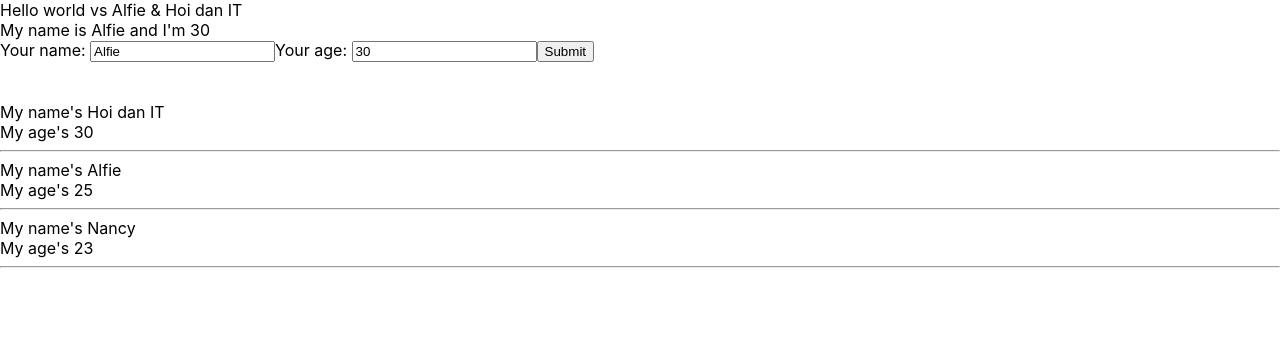
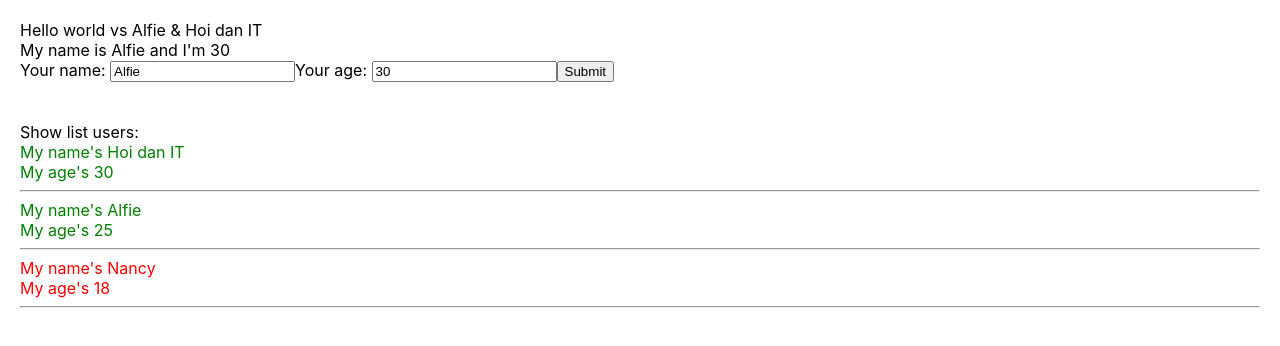
Before and after one commit to alfie-tran/demo-react, a React (Create React App) app: page / in a window 1280 px wide. Shown: the top 346 px of the page. Built offline with nearby package versions, Linux system fonts and the light colour scheme.

Commit message:
commit conditional output

```diff
--- a/src/App.css
+++ b/src/App.css
@@ -1,15 +1,22 @@
+.red {
+	color: red;
+}
+
+.green {
+	color: green;
+}
+
 body {
+	padding: 20px;
 	margin: 0;
-  font-family: -apple-system, BlinkMacSystemFont, 'Segoe UI', 'Roboto', 'Oxygen',
-    'Ubuntu', 'Cantarell', 'Fira Sans', 'Droid Sans', 'Helvetica Neue',
-    sans-serif;
+	font-family: -apple-system, BlinkMacSystemFont, 'Segoe UI', 'Roboto', 'Oxygen', 'Ubuntu', 'Cantarell', 'Fira Sans',
+		'Droid Sans', 'Helvetica Neue', sans-serif;
 	-webkit-font-smoothing: antialiased;
 	-moz-osx-font-smoothing: grayscale;
 }
 
 code {
-  font-family: source-code-pro, Menlo, Monaco, Consolas, 'Courier New',
-    monospace;
+	font-family: source-code-pro, Menlo, Monaco, Consolas, 'Courier New', monospace;
 }
 
 .App {
--- a/src/components/DisplayInfor.js
+++ b/src/components/DisplayInfor.js
@@ -3,16 +3,34 @@ import React from 'react';
 //props => viết tắt của properties: tài sản
 
 class DisplayInfor extends React.Component {
+	state = {
+		isShowListUsers: <small class="text-muted">faded secondary text</small>,
+	};
+	handleShowHide = () => {
+		this.setState({
+			isShowListUsers: !this.state.isShowListUsers,
+		});
+	};
 	render() {
 		//destructuring array/object
 		const { listUsers } = this.props;
-
+		console.log(listUsers); // console.table(listUsers);
 		return (
+			<>
+				<div>
+					<span
+						onClick={() => {
+							this.handleShowHide();
+						}}
+					>
+						{this.state.isShowListUsers === true ? 'Hide list users:' : 'Show list users:'}
+					</span>
+				</div>
+				{this.state.isShowListUsers && (
 					<div>
 						{listUsers.map((user, index) => {
-					console.log(user);
 							return (
-						<div key={user.id}>
+								<div key={user.id} className={+user.age > 18 ? 'green' : 'red'}>
 									<div>My name's {user.name}</div>
 									<div>My age's {user.age}</div>
 									<hr />
@@ -20,6 +38,8 @@ class DisplayInfor extends React.Component {
 							);
 						})}
 					</div>
+				)}
+			</>
 		);
 	}
 }
--- a/src/components/MyComponent.js
+++ b/src/components/MyComponent.js
@@ -10,7 +10,7 @@ class MyComponent extends React.Component {
 		listUsers: [
 			{ id: 1, name: 'Hoi dan IT', age: '30' },
 			{ id: 2, name: 'Alfie', age: '25' },
-			{ id: 3, name: 'Nancy', age: '23' },
+			{ id: 3, name: 'Nancy', age: '18' },
 		],
 	};
 	render() {
--- a/src/index.js
+++ b/src/index.js
@@ -7,11 +7,11 @@ import store from './redux/store';
 
 const root = ReactDOM.createRoot(document.getElementById('root'));
 root.render(
-  <Provider store={store}>
-    <React.StrictMode>
-      <App />
-    </React.StrictMode>
-  </Provider>
+	<Provider store={store}>
+		{/* <React.StrictMode> */}
+		<App />
+		{/* </React.StrictMode> */}
+	</Provider>
 );
 
 // If you want to start measuring performance in your app, pass a function
```
Lines whose indentation alone changed are shown as unchanged.
